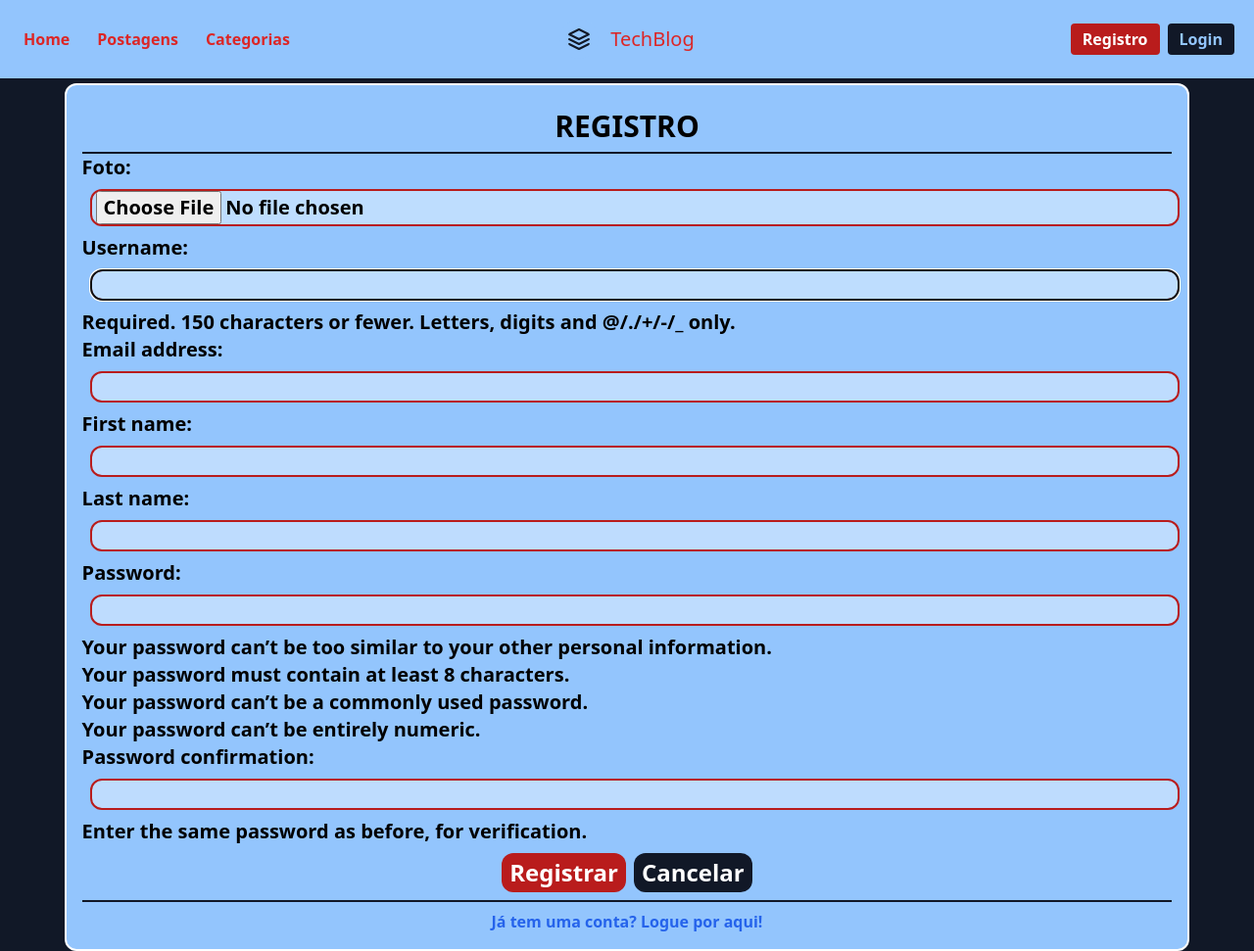
After one commit to wesleywil/PFC-TechBlog, a Django app: page /registro/ in a window 1280 px wide. The commit adds this page. Shown: the whole page at 98% size. Run offline with Django 3.2, Linux system fonts and the light colour scheme; some libraries are stand-ins or nearby versions.

Commit message:
criei views para login e registro assim como seus respectivos templates

```diff
--- /dev/null
+++ b/contas/forms.py
@@ -0,0 +1,42 @@
+from django import forms
+from django.contrib.auth import get_user_model
+from django.contrib.auth.forms import AuthenticationForm, UsernameField,UserCreationForm
+
+User = get_user_model()
+
+
+class MeuLoginForm(AuthenticationForm):
+    class Meta:
+        model = User
+        fields = ('username', 'password')
+        field_classes = {'username':UsernameField}
+
+    def __init__(self, *args, **kwargs):
+        super().__init__(*args, **kwargs)
+        self.fields['username'].widget.attrs.update({'class':'w-full border-2 bg-white/40 border-red-700 text-xl m-2 rounded-xl pl-1'})
+        self.fields['password'].widget.attrs.update({'class':'w-full border-2 bg-white/40 border-red-700 text-xl m-2 rounded-xl pl-1'})
+
+class CriarUsuarioCustomizadoForm(UserCreationForm):
+    class Meta:
+        model = User
+        fields = (
+            'foto',
+            'username',
+            'email',
+            'first_name',
+            'last_name',
+            'password1',
+            'password2',
+
+        )
+        field_classes = {'username':UsernameField}
+
+    def __init__(self, *args, **kwargs):
+        super().__init__(*args, **kwargs)
+        self.fields['username'].widget.attrs.update({'class':'w-full border-2 bg-white/40 border-red-700 text-xl m-2 rounded-xl pl-1'})
+        self.fields['email'].widget.attrs.update({'class':'w-full border-2 bg-white/40 border-red-700 text-xl m-2 rounded-xl pl-1'})
+        self.fields['first_name'].widget.attrs.update({'class':'w-full border-2 bg-white/40 border-red-700 text-xl m-2 rounded-xl pl-1'})
+        self.fields['last_name'].widget.attrs.update({'class':'w-full border-2 bg-white/40 border-red-700 text-xl m-2 rounded-xl pl-1'})
+        self.fields['foto'].widget.attrs.update({'class':'w-full border-2 bg-white/40 border-red-700 text-xl m-2 rounded-xl pl-1'})
+        self.fields['password1'].widget.attrs.update({'class':'w-full border-2 bg-white/40 border-red-700 text-xl m-2 rounded-xl pl-1 '})
+        self.fields['password2'].widget.attrs.update({'class':'w-full border-2 bg-white/40 border-red-700 text-xl m-2 rounded-xl pl-1'})
--- a/contas/views.py
+++ b/contas/views.py
@@ -1,6 +1,14 @@
-from django.shortcuts import render
+from django.shortcuts import render, reverse
 from django.views import generic
 
+from .forms import CriarUsuarioCustomizadoForm
 
 class HomepageView(generic.TemplateView):
     template_name = "homepage.html"
+
+class CriarConta(generic.CreateView):
+    template_name = "registration/registro.html"
+    form_class = CriarUsuarioCustomizadoForm
+
+    def get_success_url(self):
+        return reverse('login')
--- a/techblog/settings.py
+++ b/techblog/settings.py
@@ -140,3 +140,7 @@ MEDIA_ROOT = BASE_DIR / "static" / "images"
 DEFAULT_AUTO_FIELD = 'django.db.models.BigAutoField'
 
 AUTH_USER_MODEL = 'contas.Usuario'
+
+LOGIN_REDIRECT_URL = '/'
+LOGIN_URL = "/login"
+LOGOUT_REDIRECT_URL = '/'
--- a/techblog/urls.py
+++ b/techblog/urls.py
@@ -17,13 +17,25 @@ from django.contrib import admin
 from django.urls import path,include
 from django.conf import settings
 from django.conf.urls.static import static
+from django.contrib.auth.views import (
+    LoginView,
+    LogoutView,
+    PasswordResetView,
+    PasswordResetDoneView,
+    PasswordResetConfirmView,
+    PasswordResetCompleteView,
+)
 
-from contas.views import HomepageView;
+from contas.views import HomepageView, CriarConta
+from contas.forms import MeuLoginForm
 
 urlpatterns = [
     path('admin/', admin.site.urls),
     path('', HomepageView.as_view(), name='homepage'),
-    path('blog/', include('postagens.urls', namespace='blog'))
+    path('blog/', include('postagens.urls', namespace='blog')),
+    path('login/', LoginView.as_view(authentication_form=MeuLoginForm), name='login'),
+    path('logout/', LogoutView.as_view(), name='logout'),
+    path('registro/', CriarConta.as_view(), name='registro'),
 ]
 if settings.DEBUG:
     urlpatterns += static(settings.STATIC_URL, document_root=settings.STATIC_ROOT)
--- a/templates/navbar.html
+++ b/templates/navbar.html
@@ -41,23 +41,29 @@
       </svg>
       <span class="ml-3 text-xl">TechBlog</span>
     </a>
-    <div class="lg:w-2/5 inline-flex lg:justify-end ml-5 lg:ml-0">
-      <button
+    <div class="lg:w-2/5 inline-flex lg:justify-end ml-5 lg:ml-0 flex gap-2">
+      {% if request.user.is_authenticated %}
+      <a
+        href="{% url 'logout' %}"
+        class="inline-flex items-center text-blue-300 hover:text-gray-900 hover:border-2 hover:border-gray-900 font-semibold bg-gray-900 hover:bg-blue-300 border-0 py-1 px-3 focus:outline-none rounded text-base mt-4 md:mt-0 transition ease-in-out duration-700"
+      >
+        Logout
+      </a>
+
+      {% else %}
+      <a
+        href="{% url 'registro' %}"
+        class="inline-flex items-center text-white hover:text-red-700 hover:border-2 hover:border-red-700 bg-red-700 hover:bg-blue-300 font-semibold border-0 py-1 px-3 focus:outline-none rounded text-base mt-4 md:mt-0 transition ease-in-out duration-700"
+      >
+        Registro
+      </a>
+      <a
+        href="{% url 'login' %}"
         class="inline-flex items-center text-blue-300 hover:text-gray-900 hover:border-2 hover:border-gray-900 font-semibold bg-gray-900 hover:bg-blue-300 border-0 py-1 px-3 focus:outline-none rounded text-base mt-4 md:mt-0 transition ease-in-out duration-700"
       >
         Login
-        <svg
-          fill="none"
-          stroke="currentColor"
-          stroke-linecap="round"
-          stroke-linejoin="round"
-          stroke-width="2"
-          class="w-4 h-4 ml-1"
-          viewBox="0 0 24 24"
-        >
-          <path d="M5 12h14M12 5l7 7-7 7"></path>
-        </svg>
-      </button>
+      </a>
+      {% endif %}
     </div>
   </div>
 </header>
--- /dev/null
+++ b/templates/registration/registro.html
@@ -0,0 +1,33 @@
+{% extends "base.html" %} {% block content %}
+<div class="bg-blue-300 mt-24 p-4 mx-auto rounded-xl border-2 border-white">
+  <h1
+    class="text-3xl font-bold uppercase p-2 text-center border-b-2 border-gray-900"
+  >
+    Registro
+  </h1>
+  <form method="POST" class="text-xl font-semibold">
+    <div>
+      {% csrf_token %} {{form.as_p}}
+      <div class="flex gap-2 justify-center mt-2">
+        <button
+          class="bg-red-700 hover:bg-gray-900 text-white px-2 py-1 text-2xl rounded-xl transition ease-in-out duration-700"
+        >
+          Registrar
+        </button>
+        <a
+          class="bg-gray-900 hover:bg-red-700 text-white px-2 py-1 text-2xl rounded-xl transition ease-in-out duration-700"
+          href="{% url 'homepage' %}"
+          >Cancelar</a
+        >
+      </div>
+    </div>
+  </form>
+  <div class="text-center mt-2 border-t-2 border-gray-900 pt-2">
+    <a
+      class="text-blue-600 hover:text-gray-900 font-semibold px-2 transition ease-in-out duration-700"
+      href="{% url 'login' %}"
+      >Já tem uma conta? Logue por aqui!</a
+    >
+  </div>
+</div>
+{% endblock content %}
```
Also changed, not shown: templates/registration/login.html (added, +33 -0 lines).
